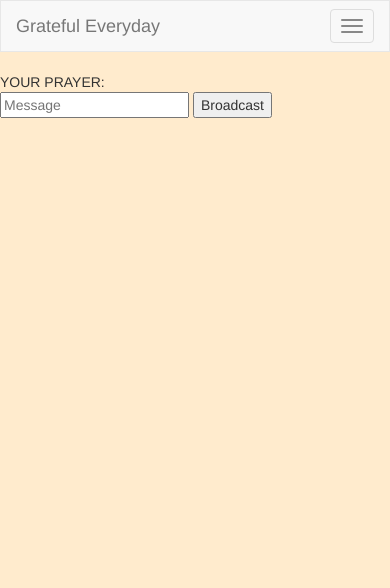
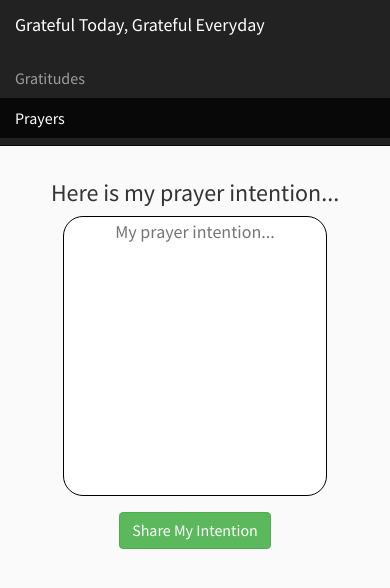
Before and after one commit to MaxKusnadi/what-i-am-grateful-for, a Flask app: page /prayer in a window 390 px wide. Shown: the top 588 px of the page. Run offline with Flask 2, Linux system fonts and the light colour scheme; data that the repository does not hold is empty; some libraries are stand-ins or nearby versions.

Commit message:
finish css for both gratitudes and prayer

```diff
--- a/app/static/css/main.css
+++ b/app/static/css/main.css
@@ -1,3 +1,80 @@
 body{
-    background: blanchedalmond;
+  background: #fafafa;
+  padding-top: 70px;
+  font-family: 'Source Sans Pro', sans-serif;
+  font-size: 16px;
 }
+
+form{
+  margin-top: 10px;
+}
+
+ul{
+  list-style: none;
+  margin-top:20px;
+}
+
+.btn{
+  font-size: 16px;
+}
+
+textarea{
+  resize: None;
+  width: 600px;
+  height: 280px;
+  font-size: 18px;
+  border-radius: 20px;
+  border: 1px solid #000;
+  text-align: center;
+  margin-bottom: 10px;
+}
+
+@media (max-width: 991px) {
+  body{
+    padding-top: 160px;
+  }
+
+  h1{
+    font-size: 24px;
+  }
+
+  textarea{
+    width: 80%;
+    height: 280px;
+  }
+
+  .navbar-header {
+      float: none;
+  }
+  .navbar-left,.navbar-right {
+      float: none !important;
+  }
+  .navbar-toggle {
+      display: block;
+  }
+  .navbar-collapse {
+      border-top: 1px solid transparent;
+      box-shadow: inset 0 1px 0 rgba(255,255,255,0.1);
+  }
+  .navbar-fixed-top {
+      top: 0;
+      border-width: 0 0 1px;
+  }
+  .navbar-collapse.collapse {
+      display: none!important;
+  }
+  .navbar-nav {
+      float: none!important;
+      margin-top: 7.5px;
+  }
+  .navbar-nav>li {
+      float: none;
+  }
+  .navbar-nav>li>a {
+      padding-top: 10px;
+      padding-bottom: 10px;
+  }
+  .collapse.in{
+      display:block !important;
+  }
+}
--- a/app/templates/gratitude/navbar.html
+++ b/app/templates/gratitude/navbar.html
@@ -1,4 +1,4 @@
-<div class="collapse navbar-collapse" id="bs-example-navbar-collapse-1">
+<div class="navbar-left">
   <ul class="nav navbar-nav">
     <li class="active"><a href="/">Gratitudes<span class="sr-only">(current)</span></a></li>
     <li><a href="/prayer">Prayers</a></li>
--- a/app/templates/layouts/head/main.html
+++ b/app/templates/layouts/head/main.html
@@ -6,6 +6,7 @@
 <script src="https://maxcdn.bootstrapcdn.com/bootstrap/3.3.7/js/bootstrap.min.js" integrity="sha384-Tc5IQib027qvyjSMfHjOMaLkfuWVxZxUPnCJA7l2mCWNIpG9mGCD8wGNIcPD7Txa" crossorigin="anonymous"></script>
 <script type="text/javascript" src="//cdnjs.cloudflare.com/ajax/libs/socket.io/1.3.5/socket.io.min.js"></script>
 <link rel="stylesheet" href="https://maxcdn.bootstrapcdn.com/bootstrap/3.3.7/css/bootstrap.min.css" integrity="sha384-BVYiiSIFeK1dGmJRAkycuHAHRg32OmUcww7on3RYdg4Va+PmSTsz/K68vbdEjh4u" crossorigin="anonymous">
+<link href="https://fonts.googleapis.com/css?family=Source+Sans+Pro" rel="stylesheet">
 <link rel="stylesheet" href="{{ url_for('static', filename='css/main.css') }}">
 <link rel="shortcut icon" href="{{ url_for('static', filename='favicon.ico') }}">
-<title>I'm Grateful Everyday</title>
+<title>Grateful Today, Grateful Everyday</title>
--- a/app/templates/layouts/main.html
+++ b/app/templates/layouts/main.html
@@ -5,7 +5,7 @@
   {% block js_script %}{% endblock %}
 </head>
 <body>
-  <nav class="navbar navbar-default">
+  <nav class="navbar navbar-default navbar-fixed-top navbar-inverse">
     <div class="container-fluid">
       {% include 'layouts/navbar/main.html' %}
       {% block navbar %}
--- a/app/templates/layouts/navbar/main.html
+++ b/app/templates/layouts/navbar/main.html
@@ -1,13 +1,7 @@
 
 <!-- Brand and toggle get grouped for better mobile display -->
-<div class="navbar-header">
-  <button type="button" class="navbar-toggle collapsed" data-toggle="collapse" data-target="#bs-example-navbar-collapse-1" aria-expanded="false">
-    <span class="sr-only">Toggle navigation</span>
-    <span class="icon-bar"></span>
-    <span class="icon-bar"></span>
-    <span class="icon-bar"></span>
-  </button>
-  <a class="navbar-brand" href="/">Grateful Everyday</a>
+<div class="navbar-header navbar-left">
+  <a class="navbar-brand" href="/">Grateful Today, Grateful Everyday</a>
 </div>
 
 {% block navbar %}
--- a/app/templates/prayer/index.html
+++ b/app/templates/prayer/index.html
@@ -9,16 +9,20 @@
 {% endblock %}
 
 {% block content %}
-  YOUR PRAYER:
-  <form id="broadcast" method="POST" action='#'>
-    <input type="text" name="broadcast_data" id="broadcast_data" placeholder="Message">
-    <input type="submit" value="Broadcast">
+  <h1 class='text-center' id="title">Here is my prayer intention...</h1>
+  <form class='col-sm-12 text-center' id="prayer" method="POST" action='#'>
+    <div class="col-sm-12">
+      <textarea form="prayer" name="prayer_data" id="prayer_data" placeholder="My prayer intention..."></textarea>
+    </div>
+    <div class="col-sm-12">
+      <input class='btn btn-success' type="submit" value="Share My Intention">
+    </div>
   </form>
 
   {% if results|length > 0 %}
-    <ul id="log">
+    <ul id="log" class="col-sm-12 text-center">
       {% for result in results %}
-        <li>Message: {{ result['message'] }} - {{ result['datetime'] }}</li>
+        <li class="message">Message: {{ result['message'] }} - {{ result['datetime'] }}</li>
       {% endfor %}
     </ul>
   {% endif %}
--- a/app/templates/prayer/navbar.html
+++ b/app/templates/prayer/navbar.html
@@ -1,6 +1,6 @@
-<div class="collapse navbar-collapse" id="bs-example-navbar-collapse-1">
+<div class="navbar-left">
   <ul class="nav navbar-nav">
-    <li><a href="/">Gratitudes<span class="sr-only">(current)</span></a></li>
-    <li class="active"><a href="/prayer">Prayers</a></li>
+    <li><a href="/">Gratitudes</a></li>
+    <li class="active"><a href="/prayer">Prayers<span class="sr-only">(current)</span></a></li>
   </ul>
 </div><!-- /.navbar-collapse -->
```
Also changed, not shown: app/static/js/gratitude.js (+2 -17 lines), app/static/js/prayer.js (+0 -15 lines), app/templates/gratitude/index.html (+9 -5 lines), 1 other file.
